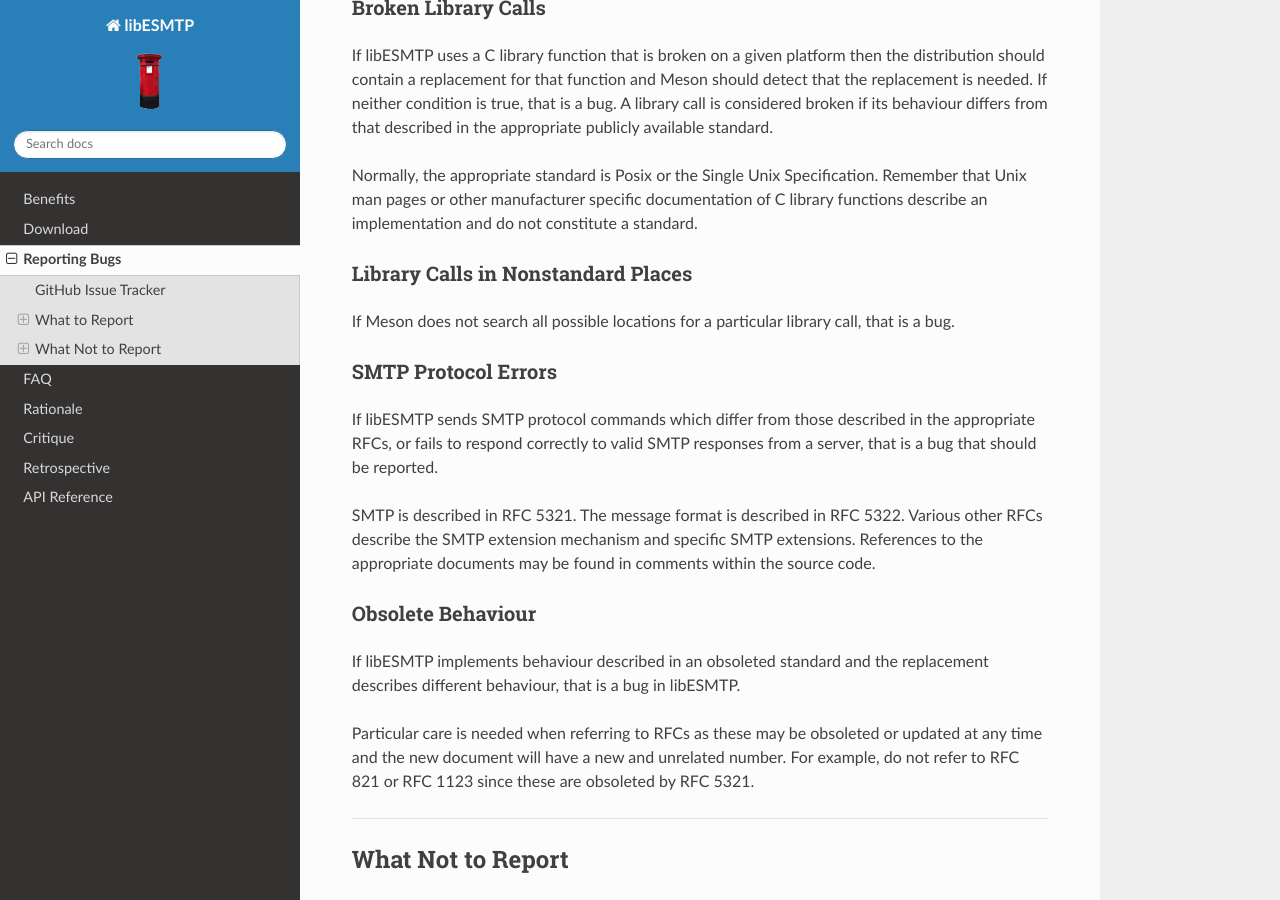
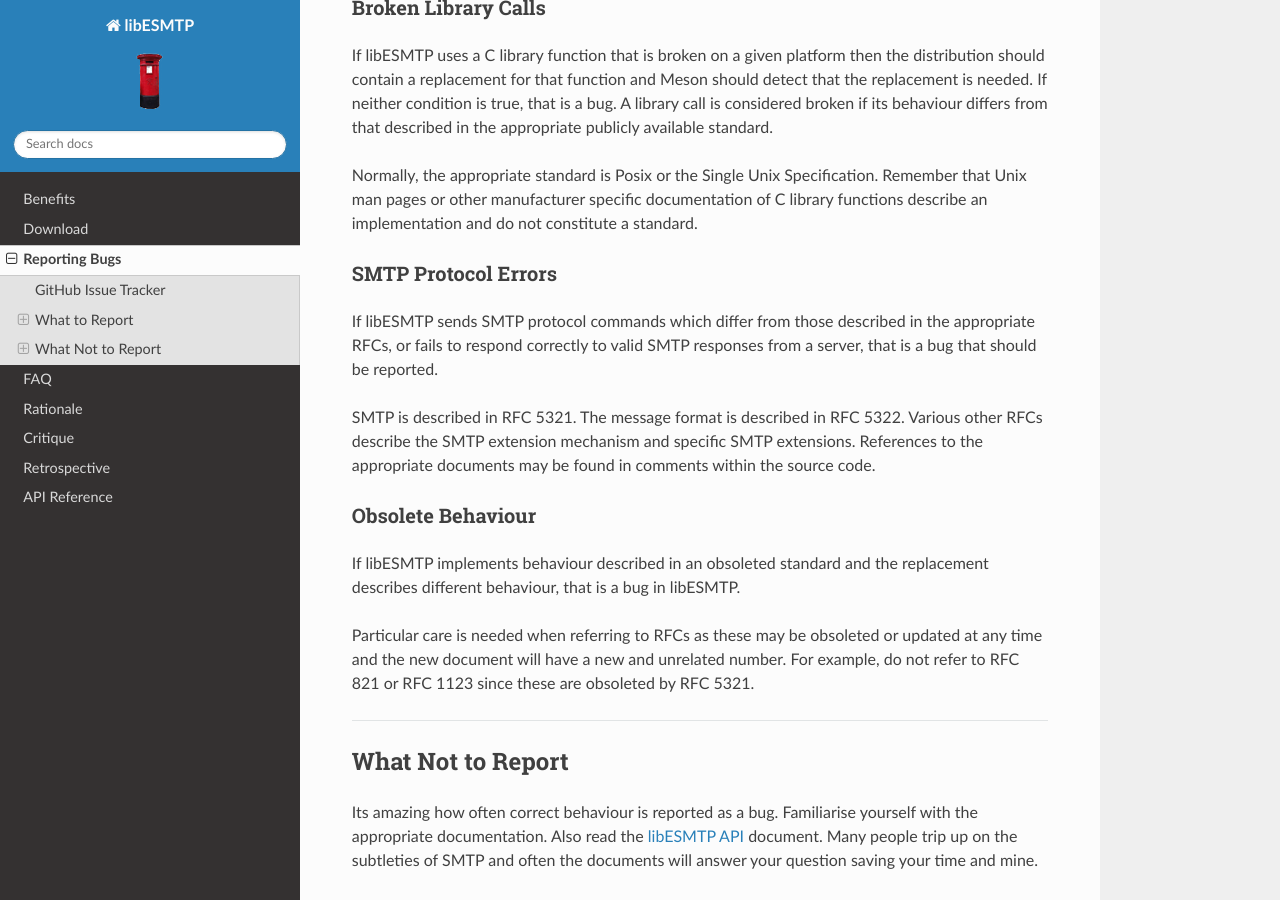
Before and after one commit to libesmtp/libESMTP, a Sphinx documentation site: the page built from docs/bugreport.md, in a window 1280 px wide and 900 px high, scrolled down 1002 px. Built offline with Sphinx 7.4.7 and the Read the Docs theme 2.0.0, drawn with Linux system fonts in a browser that asks for light colours; pages that are not in the unit, such as notebooks, are missing from menus.

Commit message:
Remove paragraph as related to Meson, not libESMTP.

```diff
--- a/docs/bugreport.md
+++ b/docs/bugreport.md
@@ -52,11 +52,6 @@ from that described in the appropriate publicly available standard.
 Normally, the appropriate standard is Posix or the Single Unix Specification.
 Remember that Unix man pages or other manufacturer specific documentation of C
 library functions describe an implementation and do not constitute a standard.
-
-
-### Library Calls in Nonstandard Places
-If Meson does not search all possible locations for a particular library call,
-that is a bug.
 
 
 ### SMTP Protocol Errors
```
